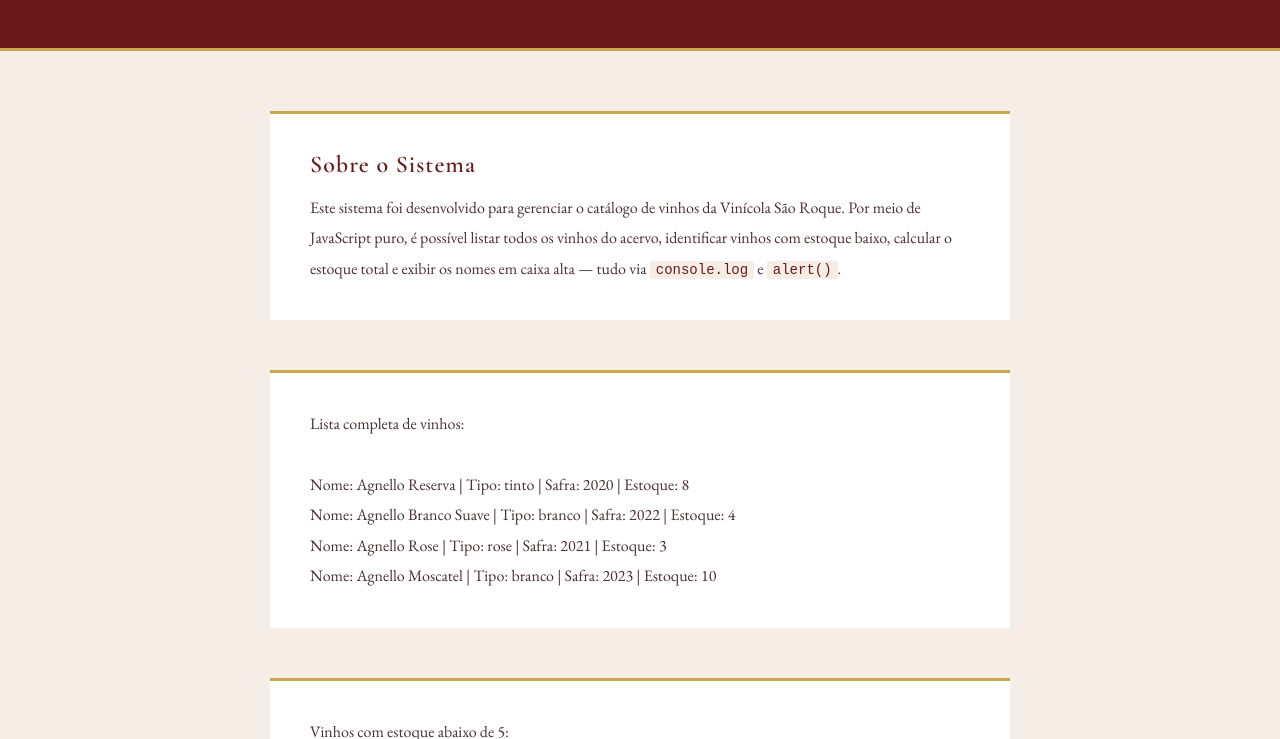
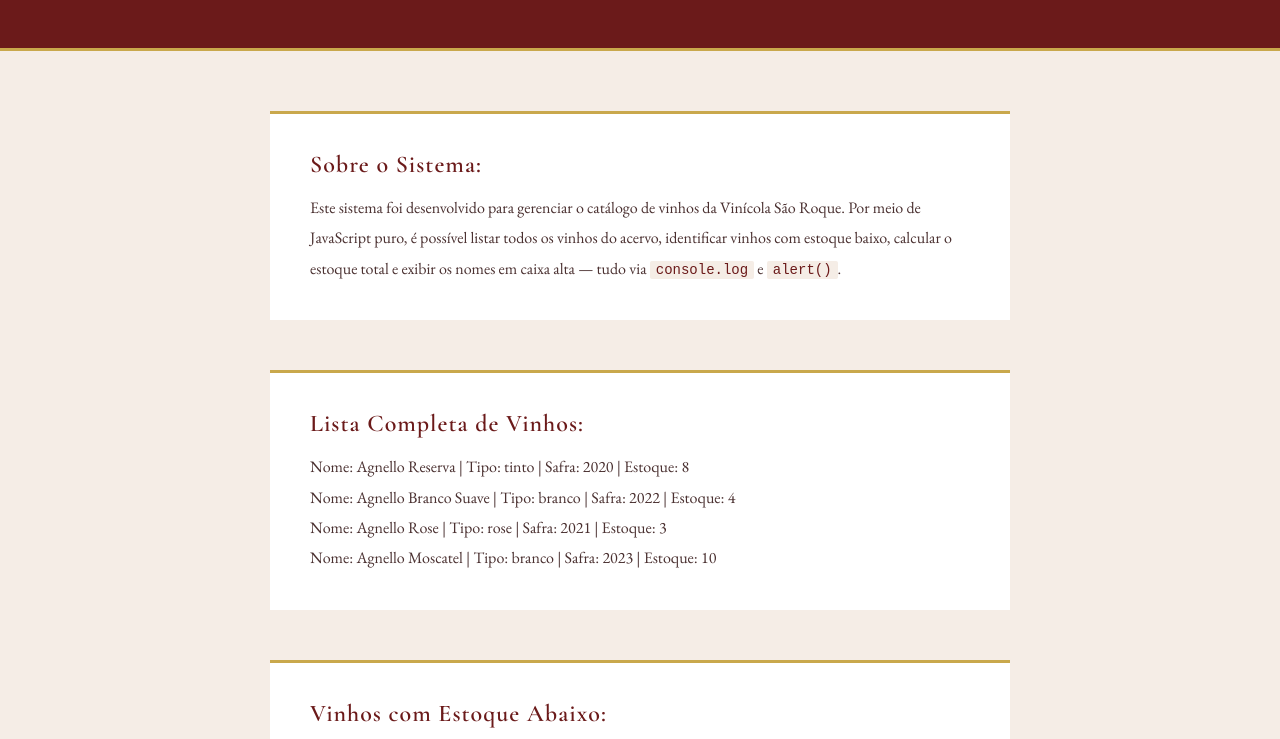
Before and after one commit to arthurgermano69/vinheria-agnello-checkpoint03, a plain HTML site: page index.html in a window 1280 px wide. Shown: the part 199-938 px from the top of the page. Drawn offline with nearby package versions, Linux system fonts and the light colour scheme.

Commit message:
Fix: Corecao JS e CSS

```diff
--- a/index.html
+++ b/index.html
@@ -16,7 +16,7 @@
     <main>
 
     <section class="sobre">
-      <h2>Sobre o Sistema</h2>
+      <h2>Sobre o Sistema: </h2>
       <p>
         Este sistema foi desenvolvido para gerenciar o catálogo de vinhos da Vinícola São Roque.
         Por meio de JavaScript puro, é possível listar todos os vinhos do acervo, identificar vinhos
--- a/src/css/style.css
+++ b/src/css/style.css
@@ -134,9 +134,20 @@ footer {
   background-color: #ffffff;
   border-top: 3px solid #c9a84c;
   padding: 36px 40px;
-  white-space: pre;
-  font-family: 'EB Garamond', serif;
+}
+
+.resultado-titulo {
+  font-family: 'Cormorant Garamond', serif;
+  font-size: 24px;
+  font-weight: 600;
+  color: #6b1a1a;
+  margin-bottom: 14px;
+  letter-spacing: 1px;
+}
+
+.resultado-conteudo {
   font-size: 16px;
   line-height: 1.9;
   color: #4a3030;
+  white-space: pre;
 }
--- a/src/js/script.js
+++ b/src/js/script.js
@@ -20,11 +20,21 @@ const vinhos = [
   }
 ];
 
-// Exibe o resultado na tela dentro da main
-function exibirNaTela(texto) {
+// Exibe o resultado na tela dentro da main com titulo
+function exibirNaTela(titulo, texto) {
   const div = document.createElement("div");
   div.className = "resultado";
-  div.innerText = texto;
+
+  const h2 = document.createElement("h2");
+  h2.className = "resultado-titulo";
+  h2.innerText = titulo;
+
+  const p = document.createElement("p");
+  p.className = "resultado-conteudo";
+  p.innerText = texto;
+
+  div.appendChild(h2);
+  div.appendChild(p);
   document.querySelector("main").appendChild(div);
 }
 
@@ -44,7 +54,7 @@ function adicionarVinho(nome, tipo, safra, estoque) {
 function listarVinhos() {
   console.log("Lista completa de vinhos:");
 
-  let listaTexto = "Lista completa de vinhos:\n\n";
+  let listaTexto = "";
 
   vinhos.forEach(function (vinho) {
     const linha =
@@ -57,7 +67,7 @@ function listarVinhos() {
     listaTexto += linha + "\n";
   });
 
-  exibirNaTela(listaTexto);
+  exibirNaTela("Lista Completa de Vinhos: ", listaTexto);
 }
 
 // Mostra os vinhos com estoque abaixo de 5 usando filter
@@ -66,9 +76,9 @@ function mostrarVinhosEstoqueBaixo() {
     return vinho.estoque < 5;
   });
 
-  console.log("Vinhos com estoque abaixo de 5:");
+  console.log("Vinhos com estoque abaixo:");
 
-  let listaTexto = "Vinhos com estoque abaixo de 5:\n\n";
+  let listaTexto = "";
 
   vinhosEstoqueBaixo.forEach(function (vinho) {
     const linha =
@@ -81,7 +91,7 @@ function mostrarVinhosEstoqueBaixo() {
     listaTexto += linha + "\n";
   });
 
-  exibirNaTela(listaTexto);
+  exibirNaTela("Vinhos com Estoque Abaixo:", listaTexto);
 }
 
 // Calcula e retorna o estoque total usando reduce
@@ -91,7 +101,7 @@ function calcularEstoqueTotal() {
   }, 0);
 
   console.log("Estoque total da vinicola: " + estoqueTotal);
-  exibirNaTela("Estoque total da vinicola: " + estoqueTotal);
+  exibirNaTela("Estoque Total da Vinícola: ", "" + estoqueTotal + " unidades");
 
   return estoqueTotal;
 }
@@ -104,14 +114,14 @@ function exibirNomesCaixaAlta() {
 
   console.log("Nomes dos vinhos em caixa alta:");
 
-  let listaTexto = "Nomes dos vinhos em caixa alta:\n\n";
+  let listaTexto = "";
 
   nomesEmCaixaAlta.forEach(function (nome) {
     console.log(nome);
     listaTexto += nome + "\n";
   });
 
-  exibirNaTela(listaTexto);
+  exibirNaTela("Nomes dos Vinhos em Caixa Alta: ", listaTexto);
 }
 
 // Execucao das funcoes solicitadas
```
